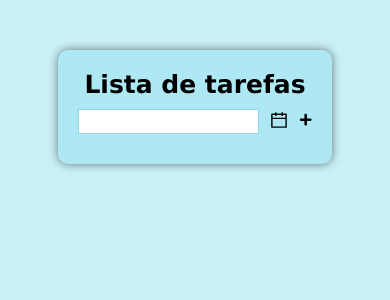
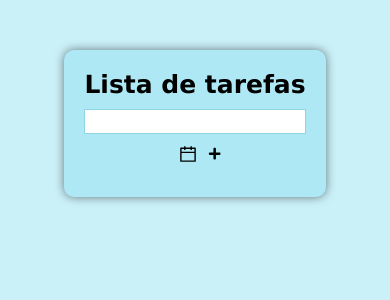
Before and after one commit to KennethMarcano/Lista-de-tarefas, a React (Create React App) app: page / in a window 390 px wide. Shown: the top 300 px of the page. Built offline with nearby package versions, Linux system fonts and the light colour scheme.

Commit message:
fixed responsive

```diff
--- a/src/components/Form/Form.css
+++ b/src/components/Form/Form.css
@@ -1,14 +1,16 @@
 .form {
     display: flex;
     justify-content: center;
-    width: 60vw;
+    width: 100%;
     input {
         width: 100%;
         padding: 0.35rem 0;
         border: 0.1rem solid #91d6e4;
         font-size: 90%;
     }
-
+    div {
+        display: flex;
+     }
     button {
         border: none;
         cursor: pointer;
@@ -18,7 +20,14 @@
 
     .calendar{
         display: none;
-        max-width: 11rem;
-        text-align: center;
+        width: 8.5rem;
+        padding-left: 1rem;
+        text-align: left;
+    }
+
+    @media (max-width: 550px) {
+        align-items: center;
+        flex-direction: column;
+        gap: 1rem;
     }
 }
--- a/src/components/Form/index.js
+++ b/src/components/Form/index.js
@@ -10,30 +10,28 @@ import './Form.css'
 export default function Form({ handleSubmit, handleChange, novaTarefa, handleOpenCalendar }) {
     const [startDate, setStartDate] = useState(null);
 
-    useEffect(()=> {
+    useEffect(() => {
         setDate()
     }, [novaTarefa])
 
     const setDate = () => {
-        if(novaTarefa[2] === ''){
+        if (novaTarefa[2] === '') {
             setStartDate(new Date());
             return;
         }
         const dates = novaTarefa[2].split('-');
         dates.reverse();
-        if(dates[1].lenght < 2){
+        if (dates[1].lenght < 2) {
             dates[1] = dates[1].padStart(2, '0')
         }
 
-        if(dates[2].lenght < 2){
+        if (dates[2].lenght < 2) {
             console.log(dates[2])
             dates[2] = dates[2].toString().padStart(2, '0');
         }
         dates[2] = dates[2] + 'T12:00:00Z';
-        console.log(dates);
         dates[0] = '20' + dates[0];
-        const novodate =  dates.join('-');
-        console.log(novodate);
+        const novodate = dates.join('-');
         setStartDate(new Date(novodate));
     }
 
@@ -49,6 +47,8 @@ export default function Form({ handleSubmit, handleChange, novaTarefa, handleOpe
                 type='text'
                 value={novaTarefa[0] || ''}
             />
+
+            <div>
                 <button type='button' onClick={handleOpenCalendar}>
                     <AiOutlineCalendar size={20} />
                 </button>
@@ -64,6 +64,7 @@ export default function Form({ handleSubmit, handleChange, novaTarefa, handleOpe
                 <button type='submit'>
                     <FaPlus />
                 </button>
+            </div>
         </form>
     )
 }
--- a/src/components/Tarefas/Tarefas.css
+++ b/src/components/Tarefas/Tarefas.css
@@ -1,7 +1,7 @@
 .tarefas {
     display: flex;
     flex-direction: column;
-    max-width: 60vw;
+    max-width: 80vw;
     text-align: justify;
     font-size: 90%;
     padding-top: 1rem;
@@ -11,15 +11,19 @@
         align-items: center;
         list-style-type: none;
         padding: 1vh 0;
+        border-bottom: 0.1rem solid rgb(206, 206, 206);
         transition: all 300ms;
     }
 
+    .date-buttons{
+        display: flex;
+    }
     .listTarefas:hover {
         background: rgb(220, 238, 240);
     }
 
-    label{
-        max-width: 70%;
+    #tarefas{
+        max-width: 80%;
     }
 
     .button{
@@ -38,4 +42,27 @@
         color: goldenrod;
     }
 
+    @media (max-width: 850px) {
+
+        .date-buttons{
+            display: block;
+        }
+    }
+
+    @media (max-width: 550px) {
+        .listTarefas{
+            flex-direction: column;
+            align-items: start;
+            gap: 1rem;
+        }
+
+        #tarefas{
+            max-width: 100%;
+        }
+
+        .date-buttons{
+            display: flex;
+            align-self: center;
+        }
+    }
 }
--- a/src/components/Tarefas/index.js
+++ b/src/components/Tarefas/index.js
@@ -11,15 +11,16 @@ export default function Tarefas({ tarefas, handleEdit, handleDelete, handleCheck
                 tarefas.map((tarefa, index) => (
                     <li key={tarefa[0]} className="listTarefas">
                         <label id="tarefas">{tarefa[0]}</label>
-                        <div className="buttons">
+                        <div className="date-buttons">
                             <label id="taskDate">{tarefa[2]}</label>
-                            <FaEdit onClick={(e) => handleEdit(e, index)} className='edit button' />
-                            <FaWindowClose onClick={(e) => handleDelete(e, index)} className='delete button' />
-                            <FaCheckSquare onClick={(e) => handleCheck(index)} className="check button" />
+                            <div className="buttons">
+                                <FaEdit onClick={(e) => handleEdit(e, index)} className='edit button' />
+                                <FaWindowClose onClick={(e) => handleDelete(e, index)} className='delete button' />
+                                <FaCheckSquare onClick={(e) => handleCheck(index)} className="check button" />
+                            </div>
                         </div>
-
                     </li>
-                    ))
+                ))
             }
         </ul>
     )
```
Lines whose indentation alone changed are shown as unchanged.
